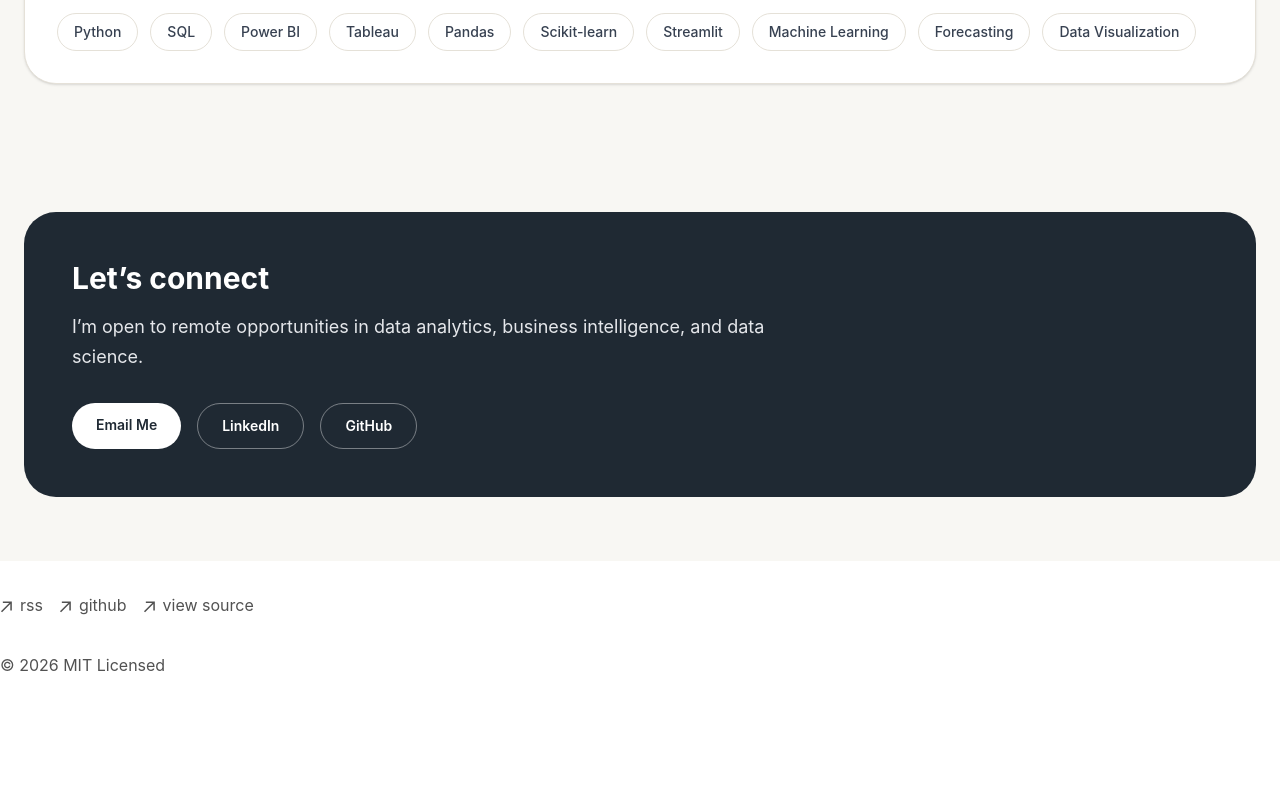
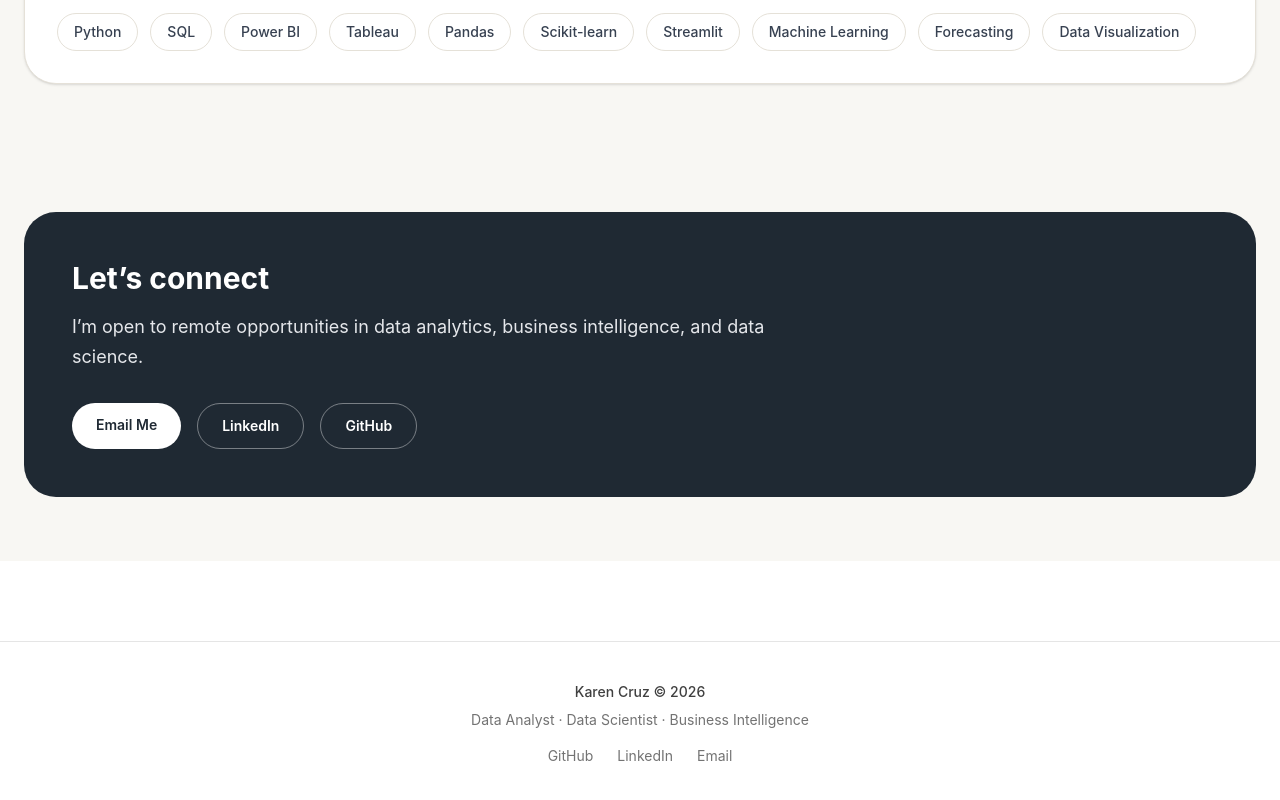
Before and after one commit to Kcruz4/portfolio-starter-kit, a Next.js app: page / in a window 1280 px wide. Shown: the part 2106-2906 px from the top of the page. Before the commit the page ends 2847 px from the top, so only its background shows below. Built offline with nearby package versions, Linux system fonts and the light colour scheme.

Commit message:
Update footer.tsx

```diff
--- a/app/components/footer.tsx
+++ b/app/components/footer.tsx
@@ -1,61 +1,40 @@
-function ArrowIcon() {
-  return (
-    <svg
-      width="12"
-      height="12"
-      viewBox="0 0 12 12"
-      fill="none"
-      xmlns="http://www.w3.org/2000/svg"
-    >
-      <path
-        d="M2.07102 11.3494L0.963068 10.2415L9.2017 1.98864H2.83807L2.85227 0.454545H11.8438V9.46023H10.2955L10.3097 3.09659L2.07102 11.3494Z"
-        fill="currentColor"
-      />
-    </svg>
-  )
-}
-
 export default function Footer() {
   return (
-    <footer className="mb-16">
-      <ul className="font-sm mt-8 flex flex-col space-x-0 space-y-2 text-neutral-600 md:flex-row md:space-x-4 md:space-y-0 dark:text-neutral-300">
-        <li>
+    <footer className="mt-20 border-t border-neutral-200 py-10 text-center text-sm text-neutral-500">
+      <p className="font-medium text-neutral-700">
+        Karen Cruz © {new Date().getFullYear()}
+      </p>
+
+      <p className="mt-2">
+        Data Analyst · Data Scientist · Business Intelligence
+      </p>
+
+      <div className="mt-4 flex justify-center gap-6">
         <a
-            className="flex items-center transition-all hover:text-neutral-800 dark:hover:text-neutral-100"
+          href="https://github.com/Kcruz4"
+          target="_blank"
           rel="noopener noreferrer"
+          className="hover:text-neutral-900 transition"
+        >
+          GitHub
+        </a>
+
+        <a
+          href="https://www.linkedin.com/in/karencruz-datascientist/"
           target="_blank"
-            href="/rss"
+          rel="noopener noreferrer"
+          className="hover:text-neutral-900 transition"
         >
-            <ArrowIcon />
-            <p className="ml-2 h-7">rss</p>
+          LinkedIn
         </a>
-        </li>
-        <li>
+
         <a
-            className="flex items-center transition-all hover:text-neutral-800 dark:hover:text-neutral-100"
-            rel="noopener noreferrer"
-            target="_blank"
-            href="https://github.com/vercel/next.js"
+          href="mailto:karencruz0404@gmail.com"
+          className="hover:text-neutral-900 transition"
         >
-            <ArrowIcon />
-            <p className="ml-2 h-7">github</p>
+          Email
         </a>
-        </li>
-        <li>
-          <a
-            className="flex items-center transition-all hover:text-neutral-800 dark:hover:text-neutral-100"
-            rel="noopener noreferrer"
-            target="_blank"
-            href="https://vercel.com/templates/next.js/portfolio-starter-kit"
-          >
-            <ArrowIcon />
-            <p className="ml-2 h-7">view source</p>
-          </a>
-        </li>
-      </ul>
-      <p className="mt-8 text-neutral-600 dark:text-neutral-300">
-        © {new Date().getFullYear()} MIT Licensed
-      </p>
+      </div>
     </footer>
   )
 }
```
Lines whose indentation alone changed are shown as unchanged.
